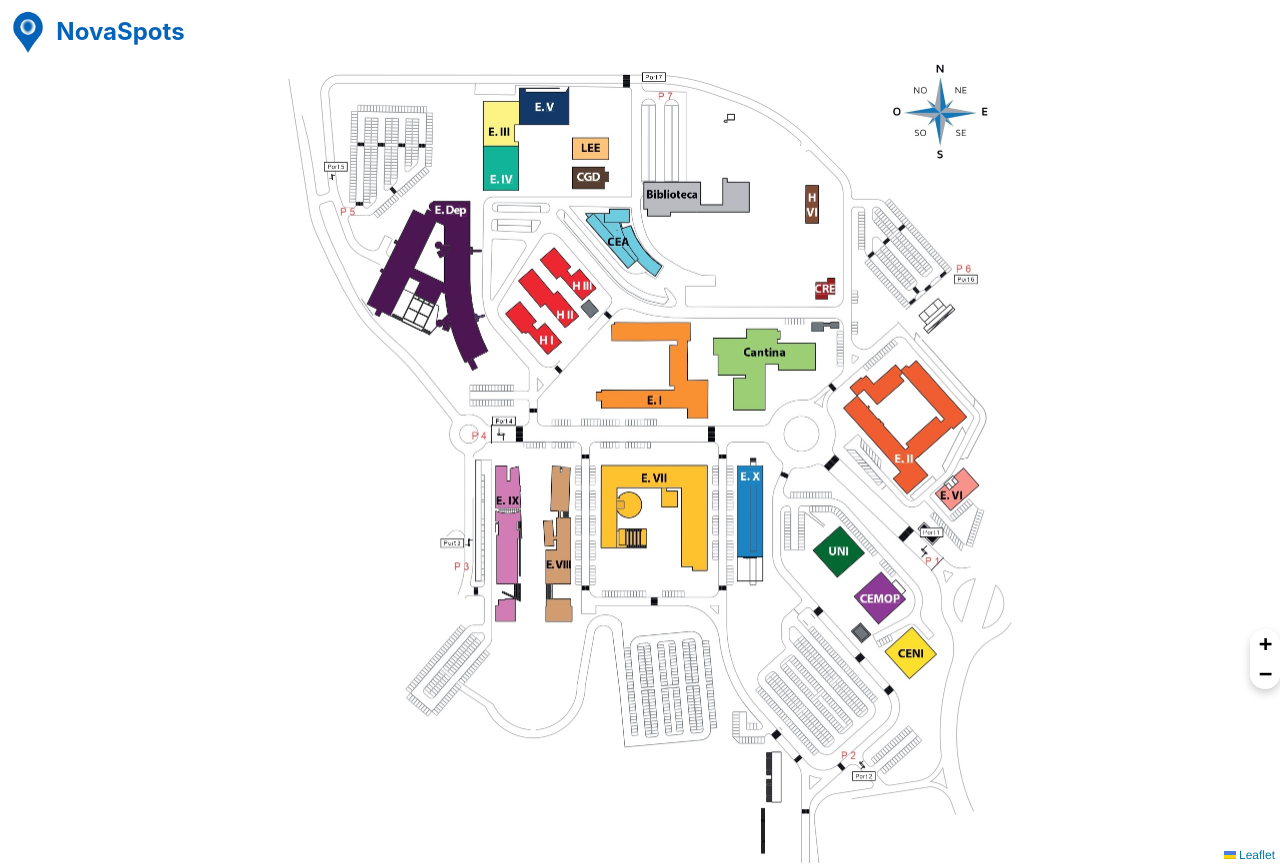
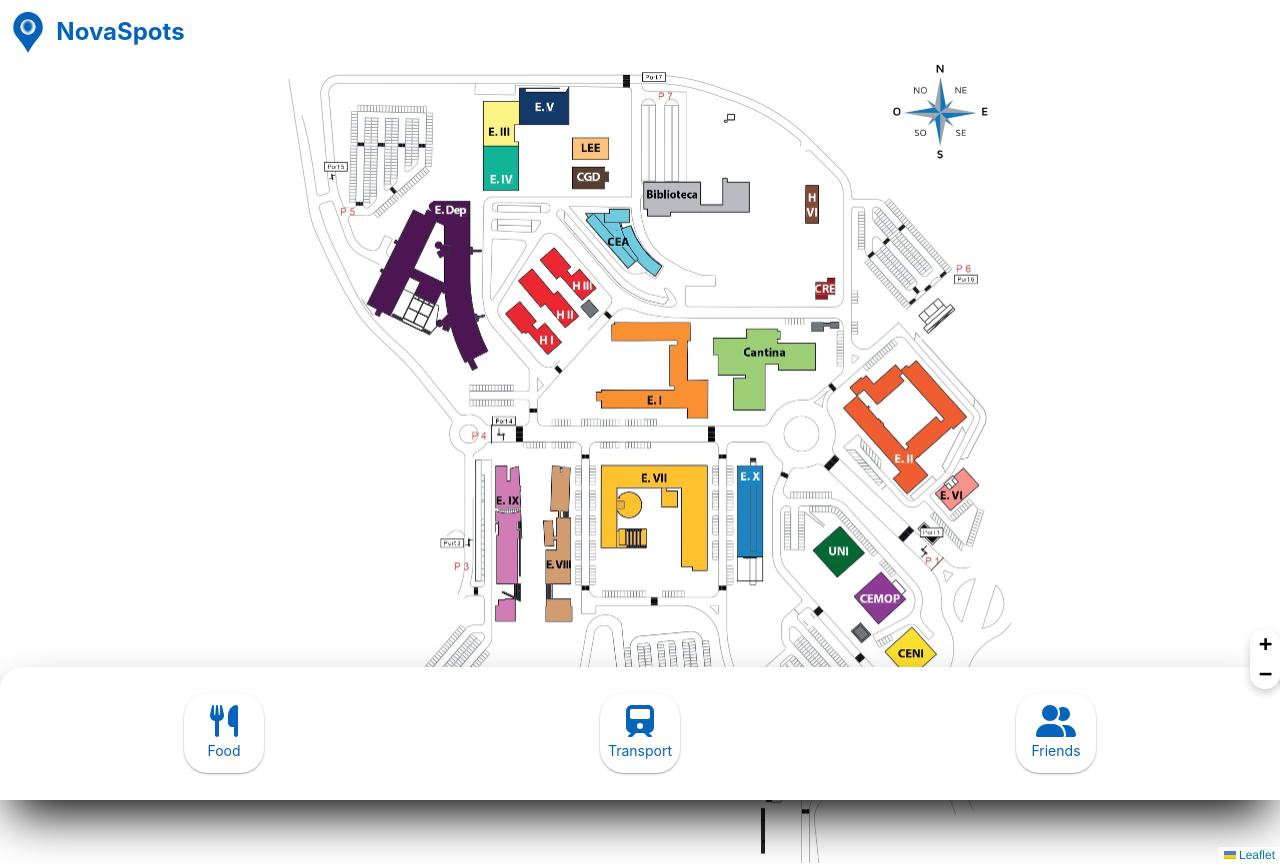
Before and after one commit to rjCebola/NovaSpots, a React (Create React App) app: page / in a window 1280 px wide. Built offline with nearby package versions, Linux system fonts and the light colour scheme.

Commit message:
layers pop up

```diff
--- a/package.json
+++ b/package.json
@@ -3,12 +3,16 @@
   "version": "0.1.0",
   "private": true,
   "dependencies": {
+    "@fortawesome/free-solid-svg-icons": "^6.6.0",
+    "@fortawesome/react-fontawesome": "^0.2.2",
     "@testing-library/jest-dom": "^5.17.0",
     "@testing-library/react": "^13.4.0",
     "@testing-library/user-event": "^13.5.0",
+    "bootstrap": "^5.3.3",
     "leaflet": "^1.9.4",
     "novaspotscd": "file:",
     "react": "^18.3.1",
+    "react-bootstrap": "^2.10.5",
     "react-dom": "^18.3.1",
     "react-leaflet": "^4.2.1",
     "react-scripts": "5.0.1",
--- a/src/App.js
+++ b/src/App.js
@@ -1,5 +1,6 @@
 import MapComponent from './components/MapComponent';
 import Header from './components/Header';
+import Popup from './components/FoodTransportFriendsPopUp';
 
 function App() {
   return (
@@ -8,6 +9,9 @@ function App() {
       <div className="flex flex-col items-center mt-[-5]">
         <MapComponent />
       </div>
+      <div className="fixed bottom-0 w-full" style={{ zIndex: 999 }}>
+        <Popup />
+      </div>
     </>
   );
 }
--- /dev/null
+++ b/src/components/FoodTransportFriendsPopUp.jsx
@@ -0,0 +1,23 @@
+import { FontAwesomeIcon } from '@fortawesome/react-fontawesome';
+import { faUtensils, faTrain, faUserGroup } from '@fortawesome/free-solid-svg-icons';
+
+const Popup = () => {
+  return (
+    <div className="fixed bottom-0 w-full bg-white p-4 rounded-t-3xl flex h-1/6 justify-around items-center shadow-2xl shadow-black">
+      <button className="flex flex-col items-center justify-center w-20 h-20 p-4 rounded-3xl shadow-sm shadow-gray-400" style={{color: '#0463ba'}}>
+        <FontAwesomeIcon icon={faUtensils} size="2x"/>
+        <span className="mt-1 text-sm">Food</span>
+      </button>
+      <button className="flex flex-col items-center justify-center w-20 h-20 p-4 rounded-3xl shadow-sm shadow-gray-400" style={{color: '#0463ba'}}>
+        <FontAwesomeIcon icon={faTrain} size="2x"/>
+        <span className="mt-1 text-sm">Transport</span>
+      </button>
+      <button className="flex flex-col items-center justify-center w-20 h-20 p-4 rounded-3xl shadow-sm shadow-gray-400" style={{color: '#0463ba'}}>
+        <FontAwesomeIcon icon={faUserGroup} size="2x"/>
+        <span className="mt-1 text-sm">Friends</span>
+      </button>
+    </div>
+  );
+};
+
+export default Popup;
```
Also changed, not shown: 1 other file (tests, documents, lock files or other folders).
